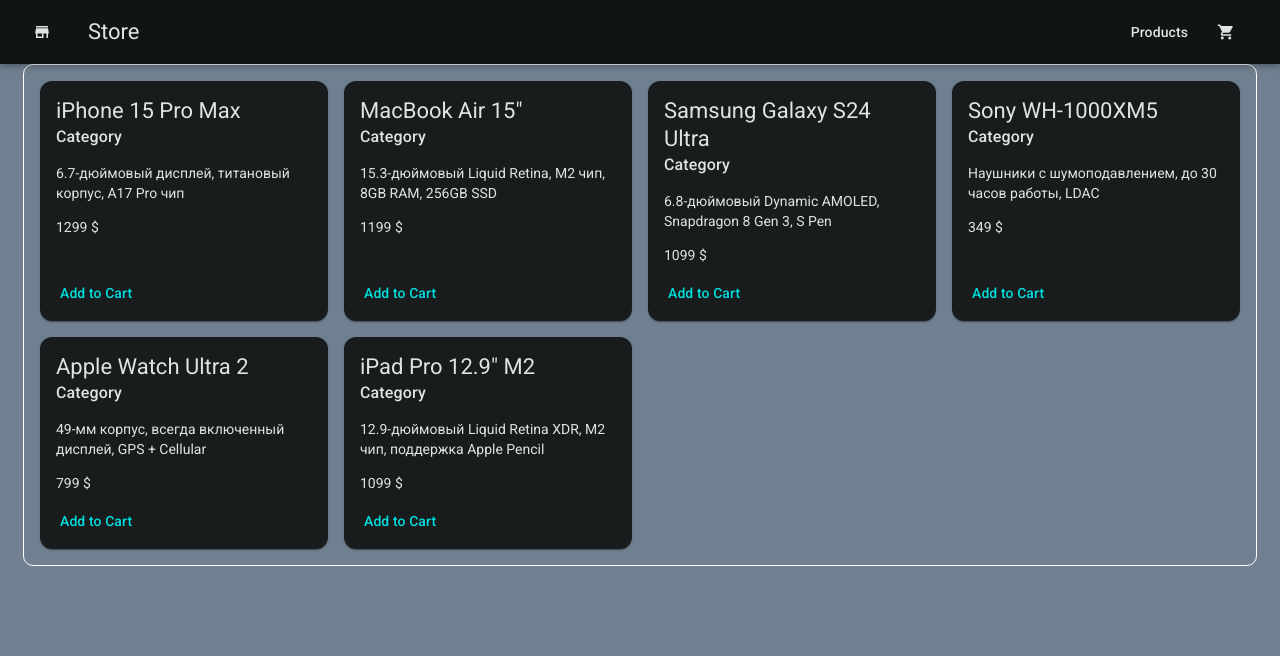
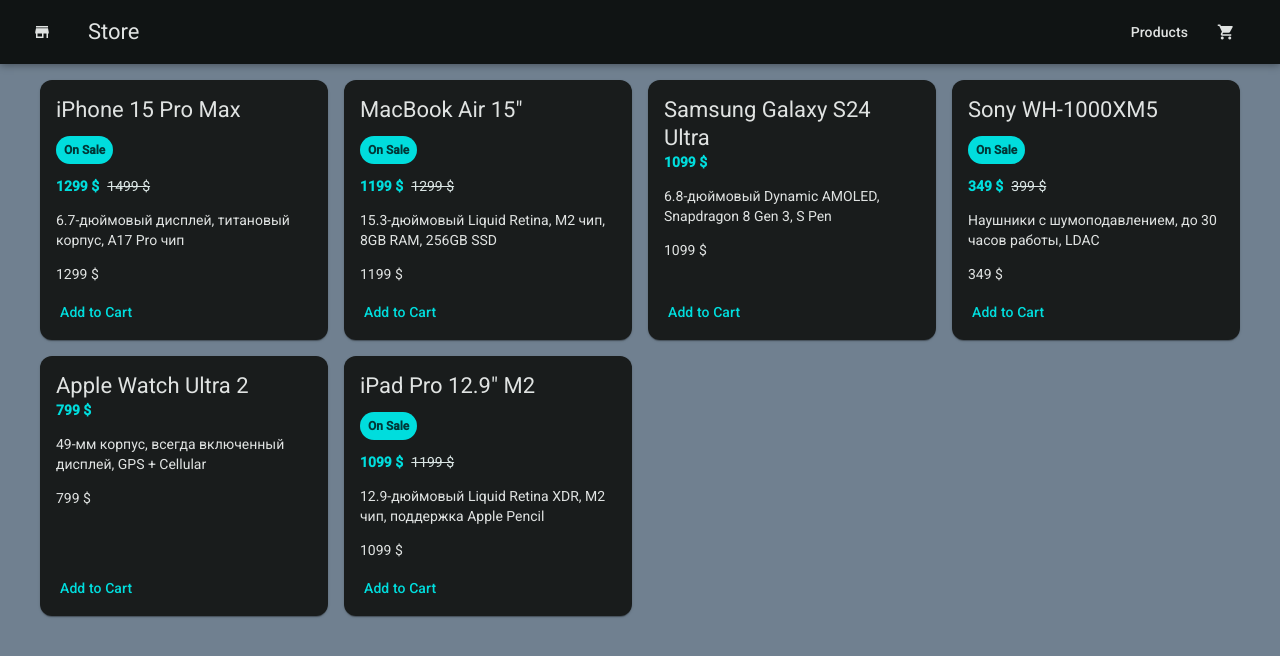
Before and after one commit to Oleg-ru/ng-loiane-y, an Angular app: page / in a window 1280 px wide. Shown: the top 656 px of the page. Built offline with nearby package versions, Linux system fonts and the light colour scheme.

Commit message:
12 conditional rendering with @if and @else

```diff
--- a/src/app/app.scss
+++ b/src/app/app.scss
@@ -2,6 +2,4 @@
   padding: 16px;
   max-width: 1200px;
   margin: 0 auto;
-  border: 1px solid white;
-  border-radius: 10px;
 }
--- a/src/app/products/product-card/product-card.html
+++ b/src/app/products/product-card/product-card.html
@@ -1,10 +1,22 @@
 <mat-card class="product-card">
   <mat-card-header>
     <mat-card-title>{{product().name}}</mat-card-title>
-    <mat-card-subtitle>Category</mat-card-subtitle>
   </mat-card-header>
 
   <mat-card-content>
+
+    @if (product().originalPrice) {
+      <span class="sale-badge">On Sale</span>
+      <p class="price-row">
+        <span class="current-price">{{product().price}} $</span>
+        <span class="original-price">{{product().originalPrice}} $</span>
+      </p>
+    } @else {
+      <p class="price-row">
+        <span class="current-price">{{product().price}} $</span>
+      </p>
+    }
+
     <p>{{product().description}}</p>
     <p class="price">{{product().price}} $</p>
   </mat-card-content>
--- a/src/app/products/product-card/product-card.scss
+++ b/src/app/products/product-card/product-card.scss
@@ -7,3 +7,32 @@
 mat-card-content {
   flex: 1;
 }
+
+.sale-badge {
+  display: inline-block;
+  margin-top: 0.75rem;
+  margin-bottom:0.75rem;
+  padding: 0.25rem 0.5rem;
+  border-radius: 999px;
+  font-size: 0.75rem;
+  font-weight: 600;
+  color: var(--mat-sys-on-primary);
+  background: var(--mat-sys-primary);
+}
+
+.price-row {
+  display: flex;
+  align-items: baseline;
+  gap: 0.5rem;
+  margin: 0 0 0.75rem;
+}
+
+.current-price {
+  font-weight: 700;
+  color: var(--mat-sys-primary);
+}
+
+.original-price {
+  color: var(--mat-sys-on-surface-variant);
+  text-decoration: line-through;
+}
--- a/src/app/products/products-grid/products-grid.ts
+++ b/src/app/products/products-grid/products-grid.ts
@@ -23,6 +23,7 @@
       name: 'MacBook Air 15"',
       description: '15.3-дюймовый Liquid Retina, M2 чип, 8GB RAM, 256GB SSD',
       price: 1199,
+      originalPrice: 1299,
     },
     {
       id: 3,
@@ -35,6 +36,7 @@
       name: 'Sony WH-1000XM5',
       description: 'Наушники с шумоподавлением, до 30 часов работы, LDAC',
       price: 349,
+      originalPrice: 399,
     },
     {
       id: 5,
@@ -47,6 +49,7 @@
       name: 'iPad Pro 12.9" M2',
       description: '12.9-дюймовый Liquid Retina XDR, M2 чип, поддержка Apple Pencil',
       price: 1099,
+      originalPrice: 1199,
     },
   ]);
 }
```
